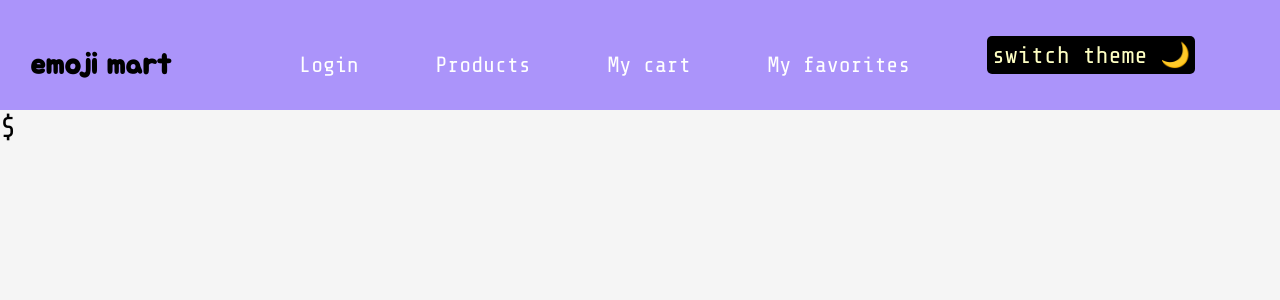
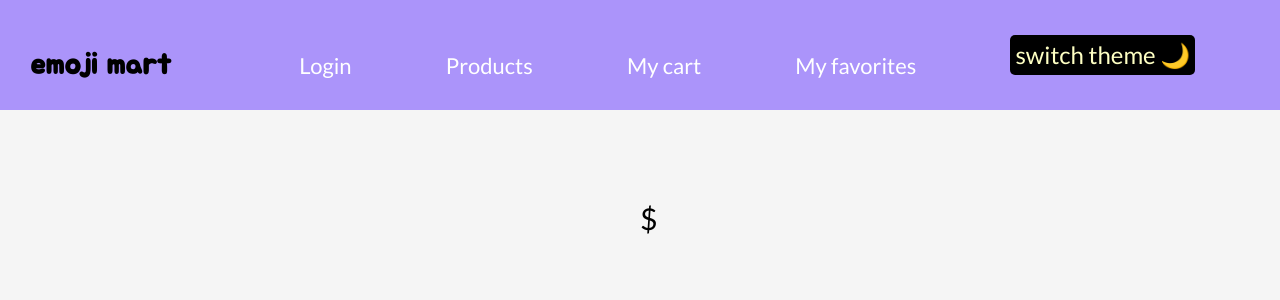
Before and after one commit to solenedel/emoji-mart, a React (Create React App) app: page /products/view in a window 1280 px wide. Shown: the top 300 px of the page. Built offline with nearby package versions, Linux system fonts and the light colour scheme; a web font is replaced by a local one.

Commit message:
style single product page

```diff
--- a/src/App.js
+++ b/src/App.js
@@ -6,8 +6,8 @@ import { StyledNavbar } from "./components/styled/Navbar.style";
 import { StyledProducts } from "./components/styled/Products.style";
 import { StyledHomePage } from "./components/styled/HomePage.style";
 import { GlobalStyles } from "./components/styled/GlobalStyles.style";
-import ProductPage from "./components/ProductPage";
 import { AppContext } from "./context/context";
+import { StyledProductPage } from "./components/styled/ProductPage.style";
 
 const LOCAL_STORAGE_KEY_THEME = "emojimart-theme";
 
@@ -71,7 +71,7 @@ function App() {
                 <StyledProducts />
               </Route>
               <Route path="/products/view/">
-                <ProductPage />
+                <StyledProductPage />
               </Route>
             </Switch>
           </div>
--- a/src/components/ProductPage.js
+++ b/src/components/ProductPage.js
@@ -5,7 +5,7 @@ import { useAppContext } from "../context/context";
 // URL to prepend for axios requests
 const baseURL = `http://localhost:8081`;
 
-const ProductPage = () => {
+const ProductPage = ({ className }) => {
   const { viewedProductContext } = useAppContext();
   const [viewedProduct] = viewedProductContext;
   const [currentProductDetails, setCurrentProductDetails] = useState({});
@@ -26,11 +26,13 @@ const ProductPage = () => {
   }, []);
 
   return (
-    <section className="view-product-page">
-      <div>{currentProductDetails.name}</div>
-      <div>{currentProductDetails.image_path}</div>
-      <div>${currentProductDetails.price}</div>
-      <div>{currentProductDetails.description}</div>
+    <section className={className}>
+      <div id="product-image">{currentProductDetails.image_path}</div>
+      <div className="product-details">
+        <h1 id="product-name">{currentProductDetails.name}</h1>
+        <div>${currentProductDetails.price}</div>
+        <div>{currentProductDetails.description}</div>
+      </div>
     </section>
   );
 };
--- a/src/components/styled/GlobalStyles.style.js
+++ b/src/components/styled/GlobalStyles.style.js
@@ -7,7 +7,7 @@ export const GlobalStyles = createGlobalStyle`
     margin: 0;
     padding: 0;
     font-size: 30px;
-    font-family: 'Share Tech Mono', monospace;
+    font-family: "Lato", sans-serif;
   }
 
   a, a:hover, a:visited {
--- /dev/null
+++ b/src/components/styled/ProductPage.style.js
@@ -0,0 +1,19 @@
+import styled from "styled-components";
+import ProductPage from "../ProductPage";
+
+export const StyledProductPage = styled(ProductPage)`
+  margin: 70px 0 0 0;
+  display: flex;
+  justify-content: center;
+
+  div#product-image {
+    font-size: 120px;
+    margin: 20px;
+  }
+
+  h1#product-name {
+    font-size: 45px;
+    margin: 20px;
+    font-family: "Jua", sans-serif;
+  }
+`;
```
